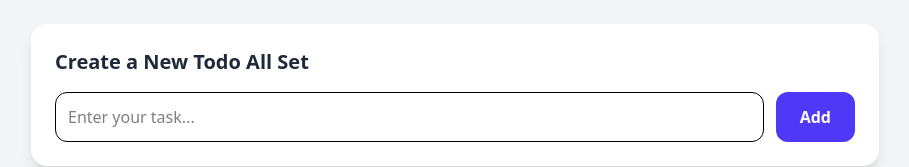
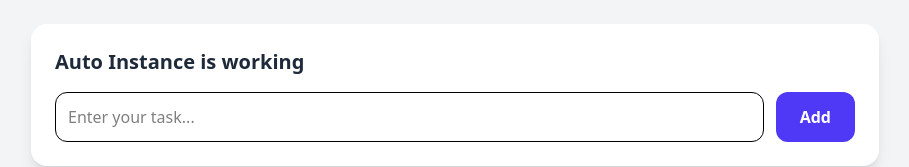
Before and after one commit to Venkatesh0768/docker-practice, a React (Vite) app in the folder frontend/: page / in a window 1280 px wide. Shown: the top 167 px of the page, without its empty margins (185-1094 px from the left). Built offline with nearby package versions, Linux system fonts and the light colour scheme; no server answers.

Commit message:
Update Todo creation header text

```diff
--- a/frontend/src/pages/TodoPage.jsx
+++ b/frontend/src/pages/TodoPage.jsx
@@ -54,7 +54,7 @@ const TodoPage = () => {
         {/* CREATE TODO CARD */}
         <div className="p-6 mb-8 bg-white shadow-lg rounded-2xl">
           <h2 className="mb-4 text-xl font-semibold text-gray-800">
-            Create a New Todo All Set
+            Auto Instance is working
           </h2>
 
           <form onSubmit={handleAddTodo} className="flex gap-3">
```
